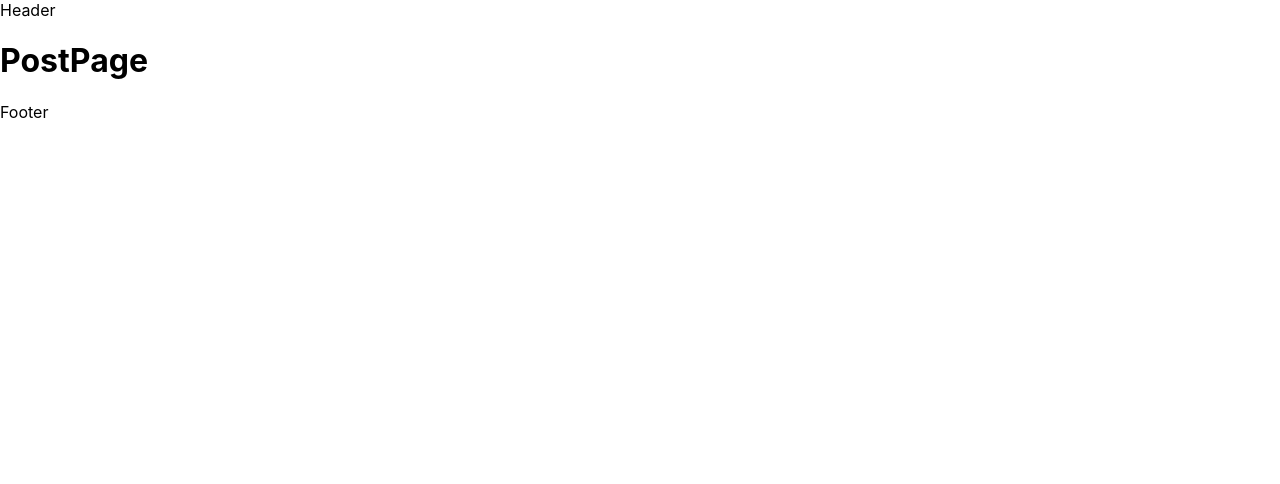
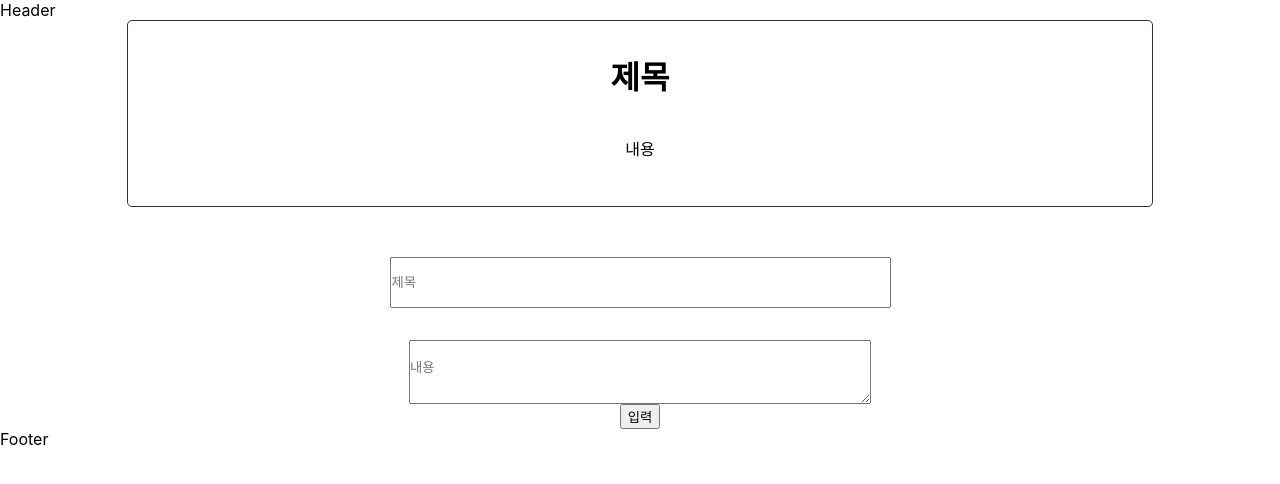
Before and after one commit to qoalstn44/Final-Project, a React (Create React App) app: page /postpage in a window 1280 px wide. Shown: the top 484 px of the page. Built offline with nearby package versions, Linux system fonts and the light colour scheme.

Commit message:
postPage 작업중

```diff
--- a/package.json
+++ b/package.json
@@ -50,6 +50,7 @@
     ]
   },
   "devDependencies": {
+    "@types/styled-components": "^5.1.26",
     "prettier": "2.8.3"
   }
 }
--- a/src/pages/PostPage.tsx
+++ b/src/pages/PostPage.tsx
@@ -1,11 +1,62 @@
 import React from 'react';
+import styled from 'styled-components';
 
-function PostPage() {
+const PostPage = () => {
   return (
     <div>
-      <h1>PostPage</h1>
+      <StyledOutputDiv>
+        <StyledOutput>
+          <h1>제목</h1>
+          <p>내용</p>
+        </StyledOutput>
+      </StyledOutputDiv>
+      <StyledForm>
+        <StyledInput type="text" placeholder="제목" />
+        <StyledTextarea placeholder="내용"></StyledTextarea>
+        <div>
+          <button>입력</button>
+        </div>
+      </StyledForm>
     </div>
   );
-}
+};
 
 export default PostPage;
+
+const StyledOutputDiv = styled.div`
+  display: flex;
+  justify-content: center;
+  align-items: center;
+  flex-direction: column;
+`;
+
+const StyledOutput = styled.div`
+  display: flex;
+  align-items: center;
+  justify-content: center;
+  flex-direction: column;
+  margin: 0 auto;
+  width: 80%;
+  border: 1px solid #333;
+  padding: 10px 0 30px 0;
+  border-radius: 5px;
+  margin-bottom: 50px;
+`;
+
+const StyledForm = styled.form`
+  display: flex;
+  justify-content: center;
+  flex-direction: column;
+  align-items: center;
+`;
+
+const StyledInput = styled.input`
+  padding: 1rem 0;
+  padding-right: 20rem;
+  margin-bottom: 2rem;
+`;
+
+const StyledTextarea = styled.textarea`
+  padding: 1rem 0;
+  padding-right: 17.8rem;
+`;
```
Also changed, not shown: 2 other files (tests, documents, lock files or other folders).
